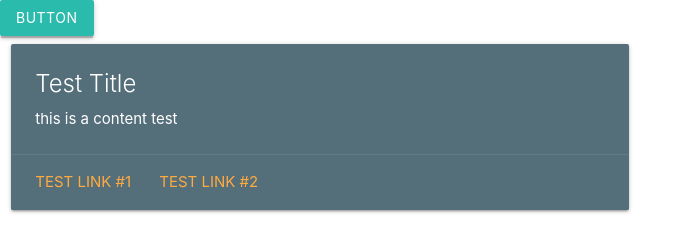
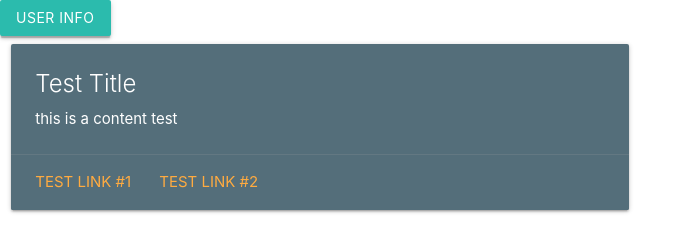
Before and after one commit to gemuncast/Route-List, a plain HTML site: page index.html in a window 1280 px wide. Shown: the whole page, without its empty margins (0-694 px from the left). Drawn offline with nearby package versions, Linux system fonts and the light colour scheme.

Commit message:
readme description, index.html button text change

```diff
--- a/index.html
+++ b/index.html
@@ -14,7 +14,7 @@
 
 <body>
 
-    <a class="waves-effect waves-light btn modal-trigger" href="/user-info.html">button</a>
+    <a class="waves-effect waves-light btn modal-trigger" href="/user-info.html">User Info</a>
 
     <div class="row">
         <div class="col s12 m6">
```
Also changed, not shown: 1 other file.
